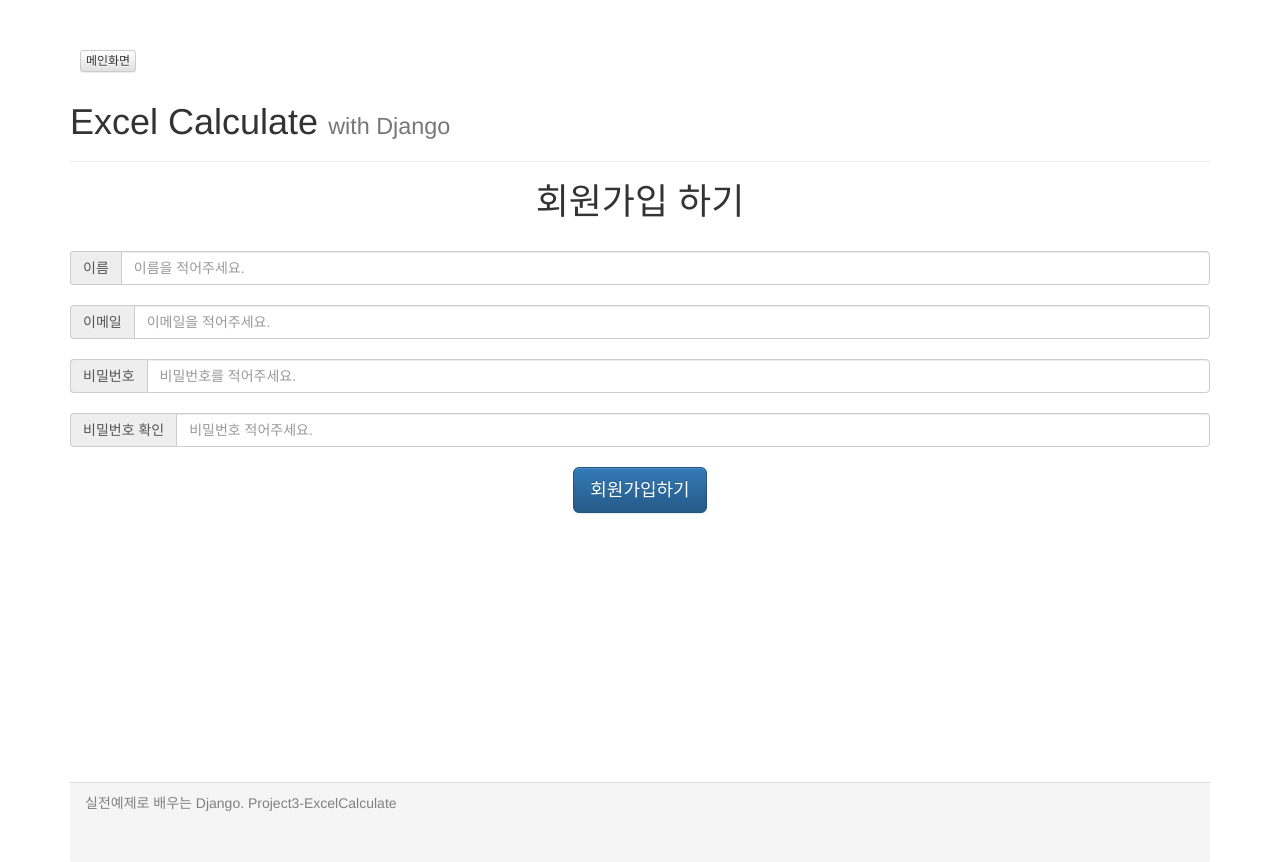
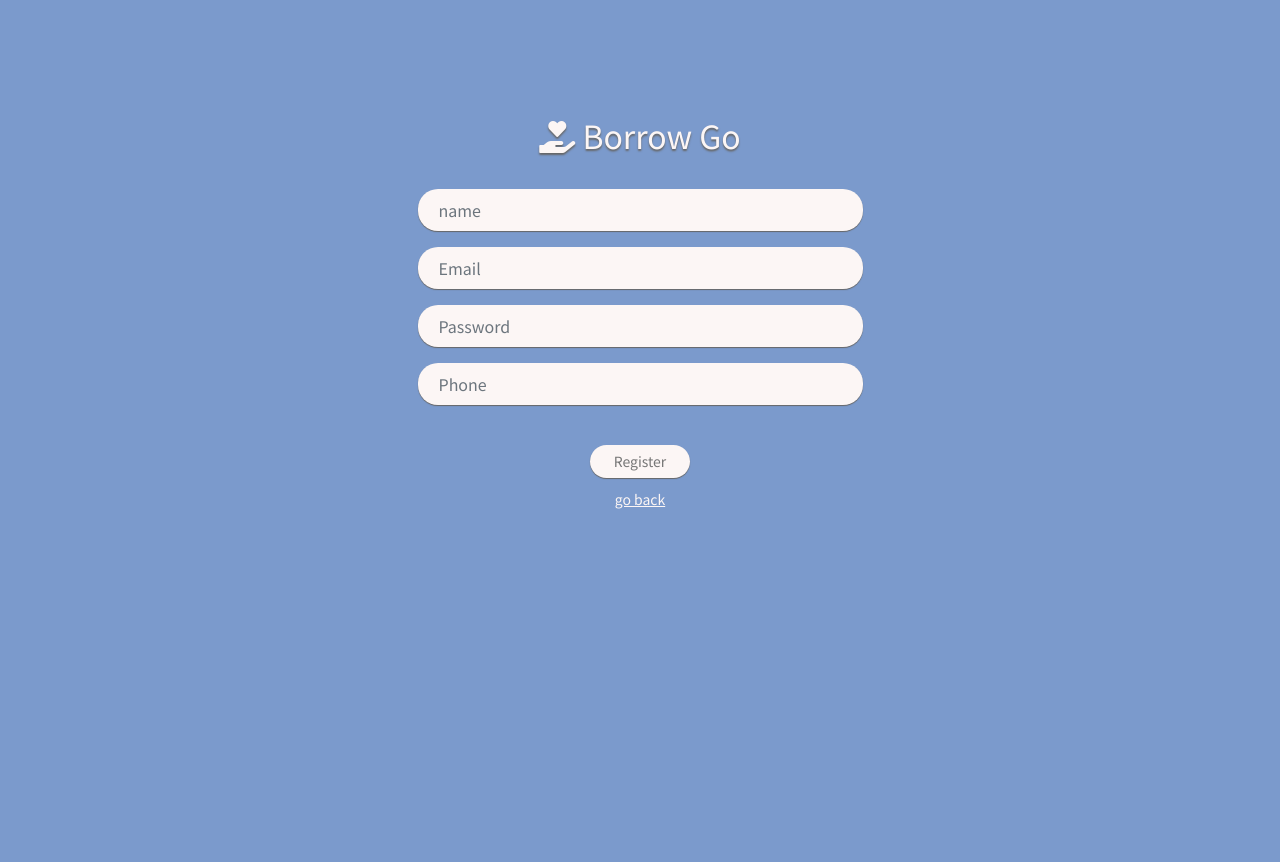
Before and after one commit to m0nd2y/BorrowGo, a Django app: page /signup in a window 1280 px wide. After the commit the page ends 509 px from the top, so only its background shows below. Run offline with Django 3.2, Linux system fonts and the light colour scheme; some libraries are stand-ins or nearby versions.

Commit message:
sync_register

```diff
--- a/BorrowGo/main/templates/signup.html
+++ b/BorrowGo/main/templates/signup.html
@@ -1,88 +1,118 @@
-<html lang="ko">
+<!DOCTYPE html>
+<html>
+
 <head>
-    <meta charset="UTF-8">
+  <meta charset="utf-8">
+  <meta name="viewport" content="width=device-width, initial-scale=1">
+  <title>Register</title>
+  <link rel="stylesheet" href="https://cdnjs.cloudflare.com/ajax/libs/font-awesome/5.15.4/css/all.min.css" type="text/css">
+  <link rel="stylesheet" href="https://static.pingendo.com/bootstrap/bootstrap-4.3.1.css">
+  <link rel="preconnect" href="https://fonts.googleapis.com">
+  <link rel="preconnect" href="https://fonts.gstatic.com" crossorigin>
+  <link href="https://fonts.googleapis.com/css2?family=Noto+Sans+KR&display=swap" rel="stylesheet">
+  <style>
+    h1, h2, h3, h4, h5, h6, button {
+      color: rgb(252, 246, 245);
+      font-family: 'Noto Sans KR', sans-serif;
+    }
+    body {
+      margin:0;
+      padding:0;
+      background-color: rgb(123, 154, 204);
+      font-family: 'Noto Sans KR', sans-serif;
+    }
+    .logo {
+      text-shadow: 0px 2px 2px #666;
+    }
+    .register_form {
+      background-color: rgb(252, 246, 245);
+      border-radius: 20px;
+      border: 0px;
+      box-shadow: 0px 1px 1px #666;
+      padding: 21px;
+      color: rgb(123, 154, 204);
+    }
+    .register_button {
+      background-color: rgb(252, 246, 245);
+      color: rgb(118, 118, 118) ;
+      border: 0;
+      border-radius: 20px;
+      box-shadow: 0px 1px 1px #666;
+      width: 100px;
+      font-size: 14px;
+    }
+    .register_button:hover {
+      background-color: rgb(252, 246, 245);
+    }
+  </style>
+</head>
 
-    <!-- Boot strap -->
-    <!-- 합쳐지고 최소화된 최신 CSS -->
-    <link rel="stylesheet" href="https://maxcdn.bootstrapcdn.com/bootstrap/3.3.2/css/bootstrap.min.css">
-    <!-- 부가적인 테마 -->
-    <link rel="stylesheet" href="https://maxcdn.bootstrapcdn.com/bootstrap/3.3.2/css/bootstrap-theme.min.css">
-    <!-- 합쳐지고 최소화된 최신 자바스크립트 -->
-    <script src="https://maxcdn.bootstrapcdn.com/bootstrap/3.3.2/js/bootstrap.min.js"></script>
+<body>
+  <div class="py-3 fuck" style="margin-top:100px;">
+    <div class="container">
+      <div class="row">
+        <div class="col-md-3"></div>
+        <div class="col-md-6">
+          <form id="c_form-h" class="" action="signup/join" method="POST">{% csrf_token %}
+            <div class="form-group row">
+              <div class="col-1"></div>
+              <div class="col-10">
+                <center>
+                  <h2 class="logo"><i class="fas fa-hand-holding-heart mb-1"></i> Borrow Go</h2>
+                </center>
+                <br>
+                <input type="text" class="form-control register_form" name="signupName" placeholder="name">
+              </div>
+              <div class="col-1"></div>
+            </div>
+            <div class="form-group row">
+                <div class="col-1"></div>
+                <div class="col-10">
+                  <input type="email" class="form-control register_form" name="signupEmail" placeholder="Email">
+                </div>
+                <div class="col-1"></div>
+              </div>
+            <div class="form-group row">
+              <div class="col-1"></div>
+              <div class="col-10">
+                <input type="password" class="form-control register_form" name="signupPW" placeholder="Password">
+              </div>
+              <div class="col-1"></div>
+            </div>
+            <div class="form-group row">
+              <div class="col-1"></div>
+              <div class="col-10">
+                <input type="text" class="form-control register_form" name="signupPhone" placeholder="Phone">
+              </div>
+              <div class="col-1"></div>
+            </div>
+            <div class="form-group row">
+              <div class="col-1"></div>
+              <div class="col-10">
+                <center>
+                  <br>
+                  <button type="submit" class="btn btn-primary register_button mb-2" onclick="submit_click();">Register</button>
+                  <br>
+                  <a href="/signin" style="font-size:14px; color: rgb(252, 246, 245); text-decoration: underline;">go back</a>
+                </center>
+              </div>
+              <div class="col-1"></div>
+            </div>
+          </form>
+        </div>
+        <div class="col-md-3"></div>
+      </div>
+    </div>
+  </div>
+  <script src="https://code.jquery.com/jquery-3.3.1.slim.min.js" integrity="sha384-q8i/X+965DzO0rT7abK41JStQIAqVgRVzpbzo5smXKp4YfRvH+8abtTE1Pi6jizo" crossorigin="anonymous"></script>
+  <script src="https://cdn.jsdelivr.net/npm/@popperjs/core@2.9.3/dist/umd/popper.min.js" integrity="sha384-eMNCOe7tC1doHpGoWe/6oMVemdAVTMs2xqW4mwXrXsW0L84Iytr2wi5v2QjrP/xp" crossorigin="anonymous"></script>
+  <script src="https://cdn.jsdelivr.net/npm/bootstrap@5.1.0/dist/js/bootstrap.min.js" integrity="sha384-cn7l7gDp0eyniUwwAZgrzD06kc/tftFf19TOAs2zVinnD/C7E91j9yyk5//jjpt/" crossorigin="anonymous"></script>
 
-    <style>
-        .content{
-            height: 75%;
-        }
-        .messageDiv{
-            margin-top: 20px;
-            margin-bottom: 50px;
-        }
-        .custom-btn{
-            font-size: 10px;
-        }
-        .panel-footer{
-            height:10%;
-            color:gray;
-        }
-        .userInfoInputDiv{
-            text-align: center;
-        }
+  {% if messages %}
+    {% for message in messages %}
+    <script>alert("{{ message }}");</script>
+    {% endfor %}
+  {% endif %}
+</body>
 
-    </style>
-    <script>
-        function submit_click(){
-            var pw = document.getElementById('signupPW').value
-            var pwcheck = document.getElementById('signupPWcheck').value
-            if(pw == pwcheck){
-                document.getElementById('signup-form').submit();
-            }else{
-                alert("비밀번호가 일치하지 않습니다.")
-                document.getElementById('signupPWcheck').focus()
-            }
-        }
-    </script>
-    <title>Excel Calculate</title>
-</head>
-<body>
-    <div class="container">
-        <div class="header">
-            <div class="page-header">
-                <a href="/" class="btn btn-default btn-xs" style="margin: 10px">메인화면</a>
-                <h1>Excel Calculate <small>with Django</small>
-
-                </h1>
-            </div>
-        </div>
-        <div class="content">
-            <div class="userInfoInputDiv">
-                <h1> 회원가입 하기 </h1><br>
-                <form action="signup/join" method="POST" id="signup-form">{% csrf_token %}
-                    <div class="input-group">
-                        <span class="input-group-addon">이름</span>
-                        <input id="signupName" name='signupName' type="text" class="form-control" placeholder="이름을 적어주세요." aria-describedby="basic-addon1">
-                    </div><br>
-                    <div class="input-group">
-                        <span class="input-group-addon">이메일</span>
-                        <input id="signupEmail" name='signupEmail' type="email" class="form-control" placeholder="이메일을 적어주세요." aria-describedby="basic-addon1">
-                    </div><br>
-                    <div class="input-group">
-                        <span class="input-group-addon">비밀번호</span>
-                        <input id="signupPW" name='signupPW' type="password" class="form-control" placeholder="비밀번호를 적어주세요." aria-describedby="basic-addon1">
-                    </div><br>
-                    <div class="input-group">
-                        <span class="input-group-addon">비밀번호 확인</span>
-                        <input id="signupPWcheck"  name='signupPWcheck' type="password" class="form-control" placeholder="비밀번호 적어주세요." aria-describedby="basic-addon1">
-                    </div><br>
-                    <input type="button" class="btn btn-primary btn-lg" id="btn-submit" onclick="submit_click();" value="회원가입하기">
-                </form>
-
-
-            </div>
-        </div>
-        <div class="panel-footer">
-            실전예제로 배우는 Django. Project3-ExcelCalculate
-        </div>
-    </div>
-</body>
 </html>
--- a/BorrowGo/main/urls.py
+++ b/BorrowGo/main/urls.py
@@ -7,7 +7,6 @@ urlpatterns = [
     path('signup/join', views.join, name='main_join'),
     path('signin', views.signin, name='main_signin'),
     path('signin/login', views.login, name='main_login'),
-    path('loginFail', views.loginFail, name='main_loginFail'),
     path('result', views.result, name='main_result'),
     path('logout', views.logout, name='main_logout')
 ]
--- a/BorrowGo/main/views.py
+++ b/BorrowGo/main/views.py
@@ -21,10 +21,11 @@ def signup(request):
 def join(request):
     name = request.POST['signupName'].encode('utf-8').decode('iso-8859-1')
     email = request.POST['signupEmail'].encode('utf-8').decode('iso-8859-1')
-    pw = request.POST['signupPW']
+    pw = request.POST['signupPW'].encode('utf-8').decode('iso-8859-1')
+    phone = request.POST['signupPhone'].encode('utf-8').decode('iso-8859-1')
     encoded_pw = pw.encode()
     encrypted_pw = hashlib.sha256(encoded_pw).hexdigest()
-    user = User(user_id = name,  user_pw = encrypted_pw, user_email = email)
+    user = User(user_id = name,  user_pw = encrypted_pw, user_email = email, user_phonenumber=phone)
     user.save()
     response = redirect('main_index')
     response.set_cookie('user_id', user.user_id)
```
Also changed, not shown: BorrowGo/main/templates/loginFail.html (deleted, +0 -94 lines), BorrowGo/main/templates/loginFail_origin.html (deleted, +0 -44 lines), BorrowGo/main/templates/signup_origin.html (added, +88 -0 lines), BorrowGo/main/templates/verifyCode.html (deleted, +0 -60 lines), BorrowGo/db.sqlite3.
